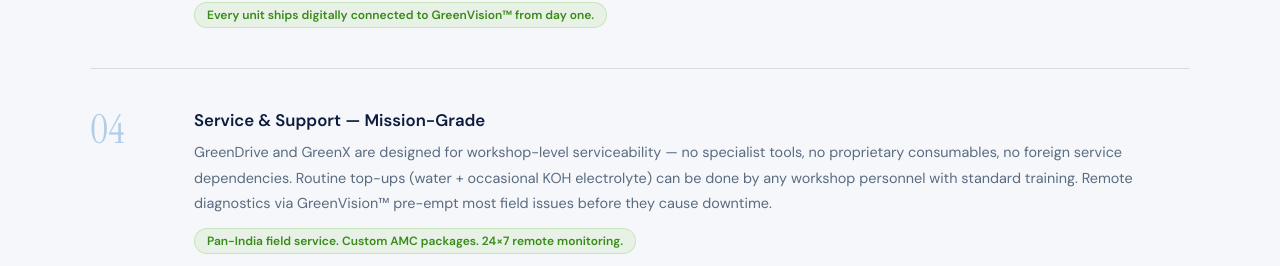
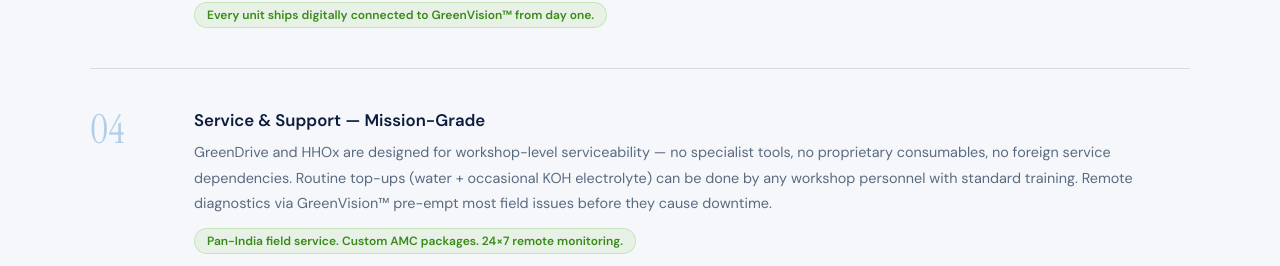
Before and after one commit to devsaarthigreentech-glitch/earthion-website, a Next.js app: page /about in a window 1280 px wide. Shown: the part 1379-1645 px from the top of the page. Built offline with nearby package versions, Linux system fonts and the light colour scheme.

Commit message:
GreenX to HHOx

```diff
--- a/app/about/page.jsx
+++ b/app/about/page.jsx
@@ -37,7 +37,7 @@
   {
     num: "04",
     title: "Service & Support — Mission-Grade",
-    body: "GreenDrive and GreenX are designed for workshop-level serviceability — no specialist tools, no proprietary consumables, no foreign service dependencies. Routine top-ups (water + occasional KOH electrolyte) can be done by any workshop personnel with standard training. Remote diagnostics via GreenVision™ pre-empt most field issues before they cause downtime.",
+    body: "GreenDrive and HHOx are designed for workshop-level serviceability — no specialist tools, no proprietary consumables, no foreign service dependencies. Routine top-ups (water + occasional KOH electrolyte) can be done by any workshop personnel with standard training. Remote diagnostics via GreenVision™ pre-empt most field issues before they cause downtime.",
     badge: "Pan-India field service. Custom AMC packages. 24×7 remote monitoring.",
   },
 ];
--- a/app/layout.jsx
+++ b/app/layout.jsx
@@ -10,7 +10,7 @@
   description:
     "Earthion delivers Controlled Hydrogen Fuel Assist (CHFA) retrofit systems for diesel generators and vehicle fleets. NABL-validated fuel savings of 5–22% and particulate matter reduction up to 80%. Made in India.",
   keywords: [
-    "hydrogen fuel assist", "CHFA", "DG set decarbonisation", "GreenX", "GreenDrive",
+    "hydrogen fuel assist", "CHFA", "DG set decarbonisation", "HHOx", "GreenDrive",
     "diesel vehicle fuel savings", "fleet decarbonisation", "NABL emission testing",
     "Earthion Tech", "defence logistics fuel", "Mumbai green tech",
   ],
--- a/app/page.jsx
+++ b/app/page.jsx
@@ -40,7 +40,7 @@
 
 const PROCESS = [
   { step: "01", title: "Site Audit", desc: "We baseline your existing diesel assets — fuel consumption, load profiles, emission levels — before any hardware is fitted." },
-  { step: "02", title: "System Sizing", desc: "Each GreenX or GreenDrive unit is sized to your specific engine platform. One-size-fits-all is not our model." },
+  { step: "02", title: "System Sizing", desc: "Each HHOx or GreenDrive unit is sized to your specific engine platform. One-size-fits-all is not our model." },
   { step: "03", title: "Installation", desc: "Bolt-on retrofit. No engine modification. No fuel switch. Under 4 hours per asset with zero production downtime." },
   { step: "04", title: "NABL Testing", desc: "Post-installation stack emission testing by NABL-accredited laboratories. You receive independently certified numbers." },
   { step: "05", title: "Ongoing Optimisation", desc: "Continuous monitoring and dose calibration across the system lifecycle. We stay with you." },
@@ -371,7 +371,7 @@
                 </div>
                 <div className="solution-title">Hydrogen Fuel Systems<br />for Diesel Generators</div>
                 <p className="solution-desc">
-                  GreenX™ CHFA retrofit for DG sets from 25 kVA to 4,000 kVA. Cantonments,
+                  HHOx™ CHFA retrofit for DG sets from 25 kVA to 4,000 kVA. Cantonments,
                   hospitals, data centres, factories, or off-grid sites — if it runs on diesel,
                   it runs better with Earthion.
                 </p>
--- a/app/solutions/dg-sets/page.jsx
+++ b/app/solutions/dg-sets/page.jsx
@@ -240,7 +240,7 @@
               <span className="breadcrumb-sep">/</span>
               <span className="breadcrumb-current">DG Set Solutions</span>
             </div>
-            <div className="page-tag">GreenX™ Technology</div>
+            <div className="page-tag">HHOx™ Technology</div>
             <h1 className="page-h1">
               Hydrogen Fuel Systems<br />
               for <em>Diesel Generators</em>
--- a/app/technology/page.jsx
+++ b/app/technology/page.jsx
@@ -190,7 +190,7 @@
             <div className="reveal">
               <div className="section-label">System Architecture</div>
               <h2 className="section-h2">Four subsystems. Engineered for continuous duty.</h2>
-              <p className="section-body">GreenDrive™ (vehicles) and GreenX™ (DG sets) share the same core CHFA architecture — scaled and calibrated for each application.</p>
+              <p className="section-body">GreenDrive™ (vehicles) and HHOx™ (DG sets) share the same core CHFA architecture — scaled and calibrated for each application.</p>
             </div>
             <div className="comp-grid">
               {KEY_COMPONENTS.map((c, i) => (
```
